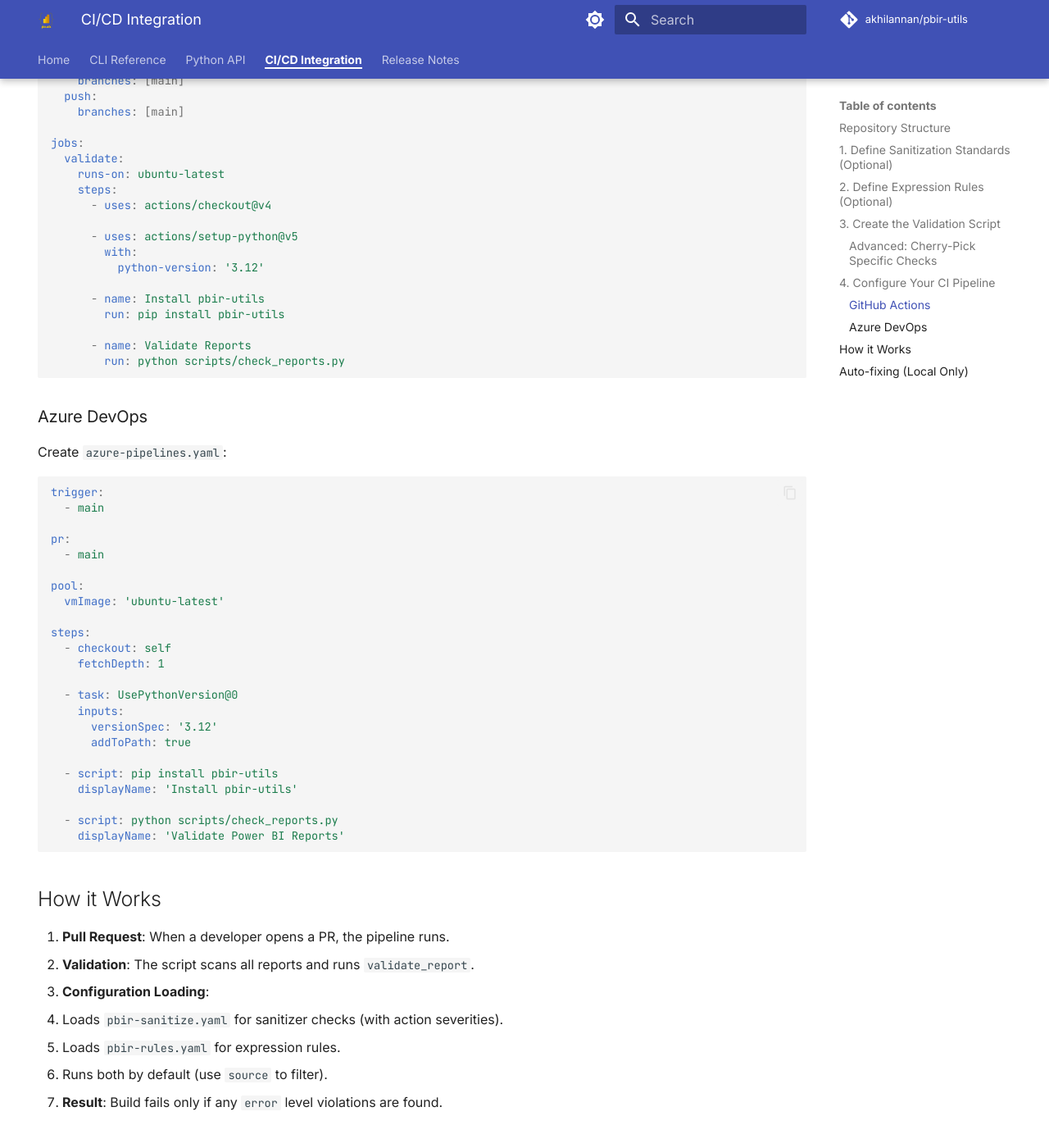
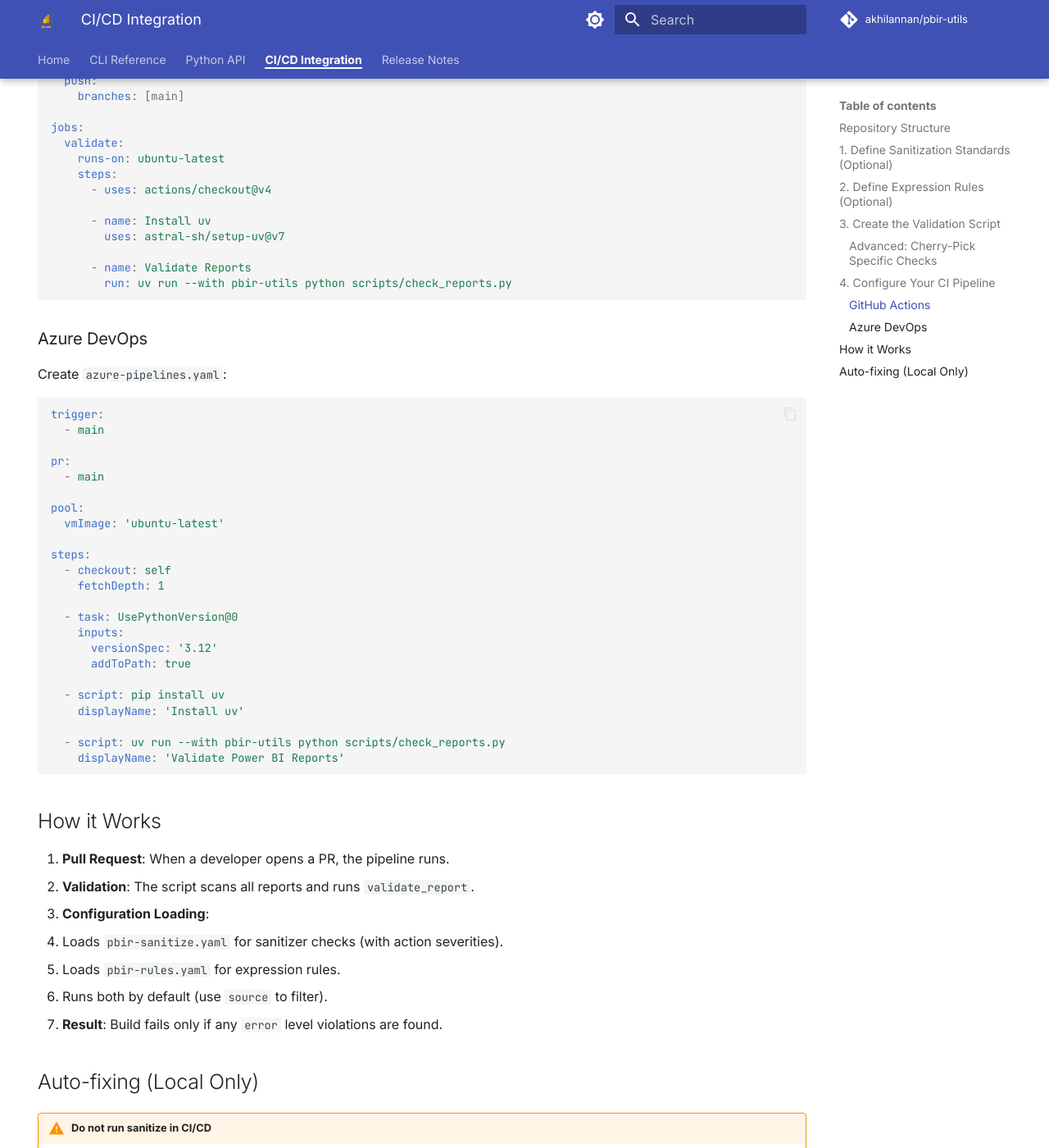
Before and after one commit to akhilannan/pbir-utils, an MkDocs documentation site: the page built from docs/ci_cd.md, in a window 1280 px wide and 1400 px high, scrolled down 3755 px. Shown: the whole window at 82% size. Built offline with MkDocs 1.6.1 and Material for MkDocs 9.7.7, drawn with Linux system fonts in a browser that asks for light colours; comment, search, counter and statistics services are not loaded; some of the changed text lies outside the part shown.

````diff
--- a/docs/ci_cd.md
+++ b/docs/ci_cd.md
@@ -25,7 +25,6 @@ my-powerbi-repo/
 │   └── check_reports.py         # The validation script (works on any CI)
 ├── pbir-sanitize.yaml           # (Optional) Customize sanitizer actions/severity
 ├── pbir-rules.yaml              # (Optional) Customize expression rules
-└── requirements.txt             # Dependencies (including pbir-utils)
 ```
 
 !!! tip "Optional Configuration"
@@ -189,15 +188,11 @@ jobs:
     steps:
       - uses: actions/checkout@v4
 
-      - uses: actions/setup-python@v5
-        with:
-          python-version: '3.12'
-
-      - name: Install pbir-utils
-        run: pip install pbir-utils
+      - name: Install uv
+        uses: astral-sh/setup-uv@v7
 
       - name: Validate Reports
-        run: python scripts/check_reports.py
+        run: uv run --with pbir-utils python scripts/check_reports.py
 ```
 
 ### Azure DevOps
@@ -223,10 +218,10 @@ steps:
       versionSpec: '3.12'
       addToPath: true
 
-  - script: pip install pbir-utils
-    displayName: 'Install pbir-utils'
+  - script: pip install uv
+    displayName: 'Install uv'
 
-  - script: python scripts/check_reports.py
+  - script: uv run --with pbir-utils python scripts/check_reports.py
     displayName: 'Validate Power BI Reports'
 ```
 
--- a/pyproject.toml
+++ b/pyproject.toml
@@ -52,6 +52,7 @@ dev = [
 docs = [
     "mkdocs",
     "mkdocs-material",
+    "requests",
 ]
 
 [tool.setuptools.packages.find]
````
Also changed, not shown: CONTRIBUTING.md (+17 -22 lines), README.md (+5 -1 lines), docs/cli.md (+4 -1 lines), docs/index.md (+9 -1 lines), 5 other files.
